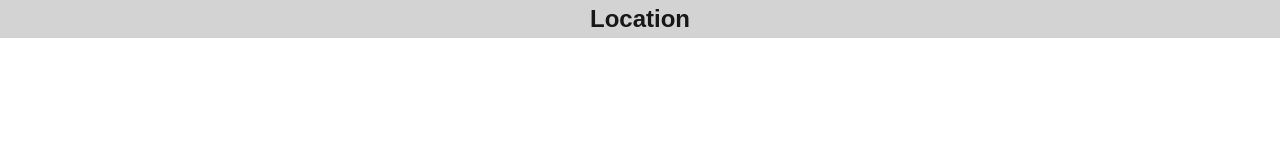
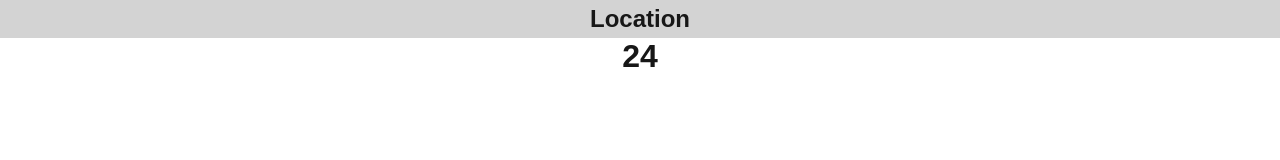
Before and after one commit to PratikKumarRout/Environs, a Next.js app: page / in a window 1280 px wide. Shown: the top 160 px of the page. Built offline with nearby package versions, Linux system fonts and the light colour scheme.

Commit message:
Hero add

```diff
--- /dev/null
+++ b/src/app/components/hero.js
@@ -0,0 +1,3 @@
+export default function Hero () {
+    return <h1>24</h1>;
+}
--- a/src/app/page.js
+++ b/src/app/page.js
@@ -1,7 +1,9 @@
 import Header from "./components/header";
+import Hero from "./components/hero";
 
 export default function Home() {
   return <>
-   <Header />
+    <Header />
+    <Hero />
   </>;
 }
```
